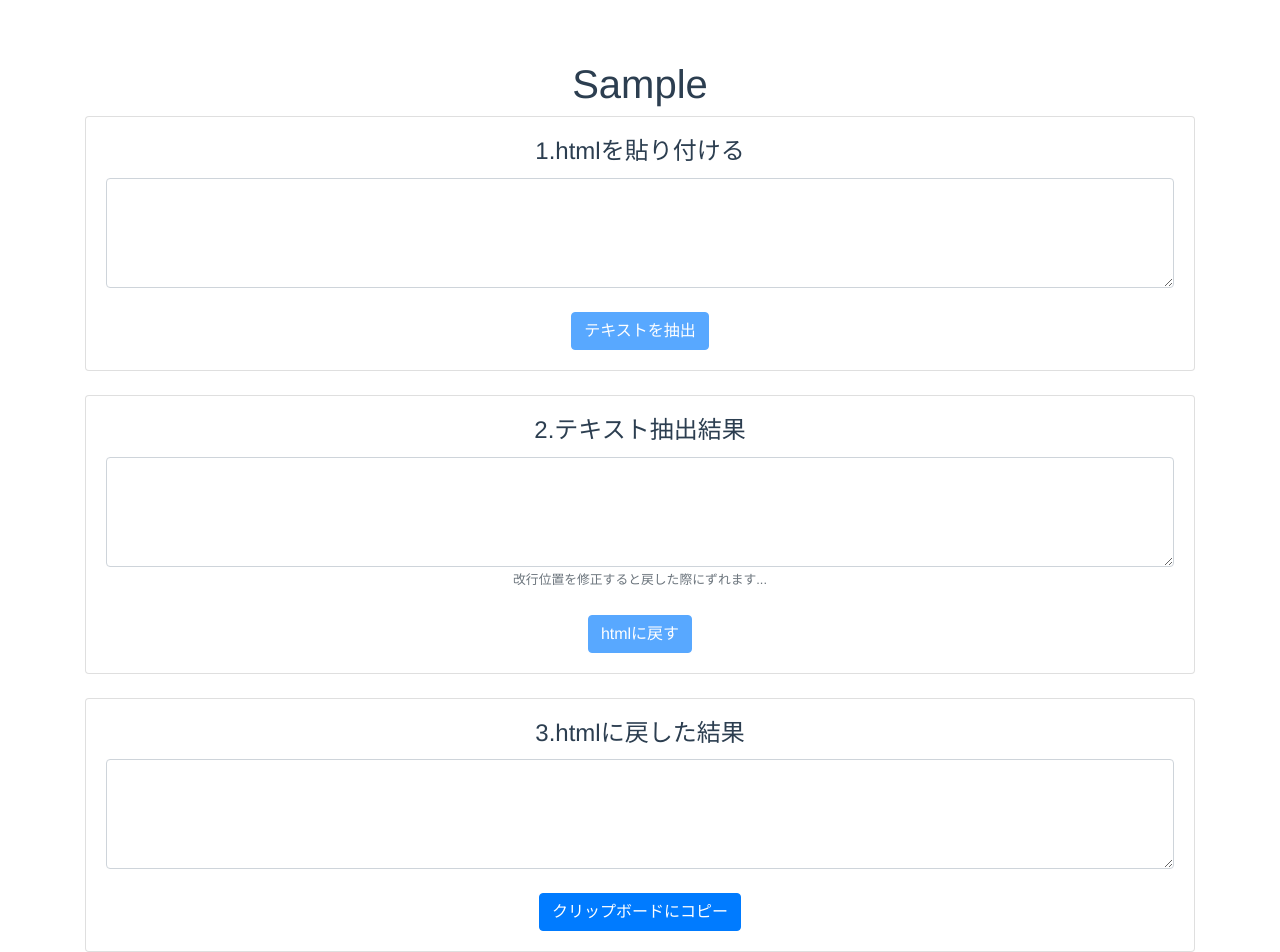
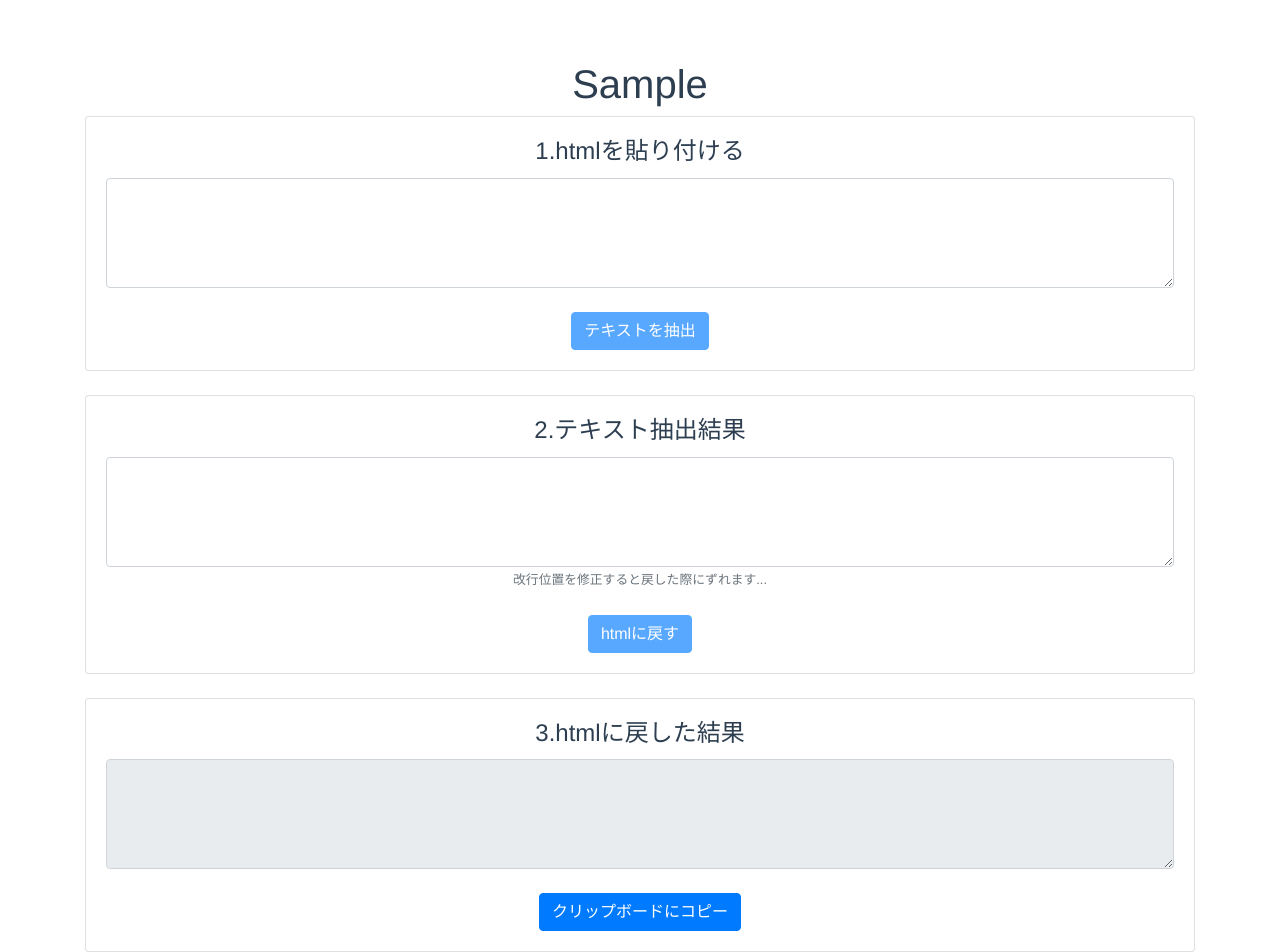
Before and after one commit to assaulter/document-parser-sample, a Vue app: page / in a window 1280 px wide. Built offline with nearby package versions, Linux system fonts and the light colour scheme.

Commit message:
add comment.

```diff
--- a/src/App.vue
+++ b/src/App.vue
@@ -102,16 +102,19 @@ export default {
   },
   methods: {
     onEmitMessage(val) {
+      // save to inputHtml
       this.inputHtml = val;
-      const nodeList = parse(val);
-      updateTextList(nodeList);
+
+      updateTextList(parse(val));
       this.inputTextList = textList;
     },
     onChangeTextList(val) {
       this.inputTextList = val;
     },
     onEmitTextList(val) {
+      // 保存しておいたinputHtmlを使う
       const nodeList = parse(this.inputHtml);
+
       updateNodeList(nodeList, val);
       const doc = document.createElement('div');
       nodeList.forEach(node => {
--- a/src/components/OutputHtml.vue
+++ b/src/components/OutputHtml.vue
@@ -3,7 +3,7 @@
     <div class="card-body">
       <h4 class="card-title">3.htmlに戻した結果</h4>
       <div class="card-text">
-        <textarea class="form-control" v-model="html" :rows="rows"></textarea>
+        <textarea disabled class="form-control" v-model="html" :rows="rows"></textarea>
       </div>
       <div class="card-text mt-4">
         <button type="button" class="btn btn-primary copy" :data-clipboard-text="html">クリップボードにコピー</button>
```
